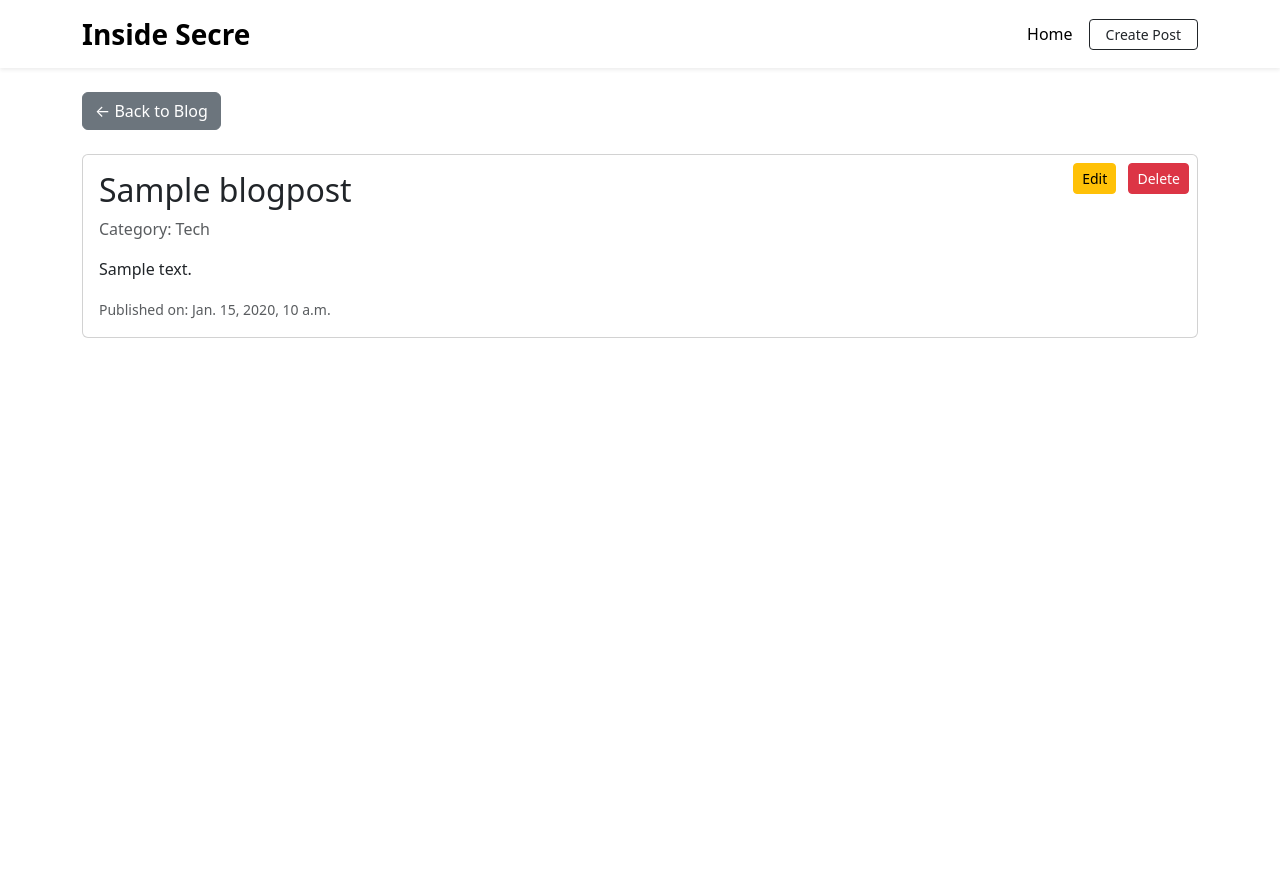
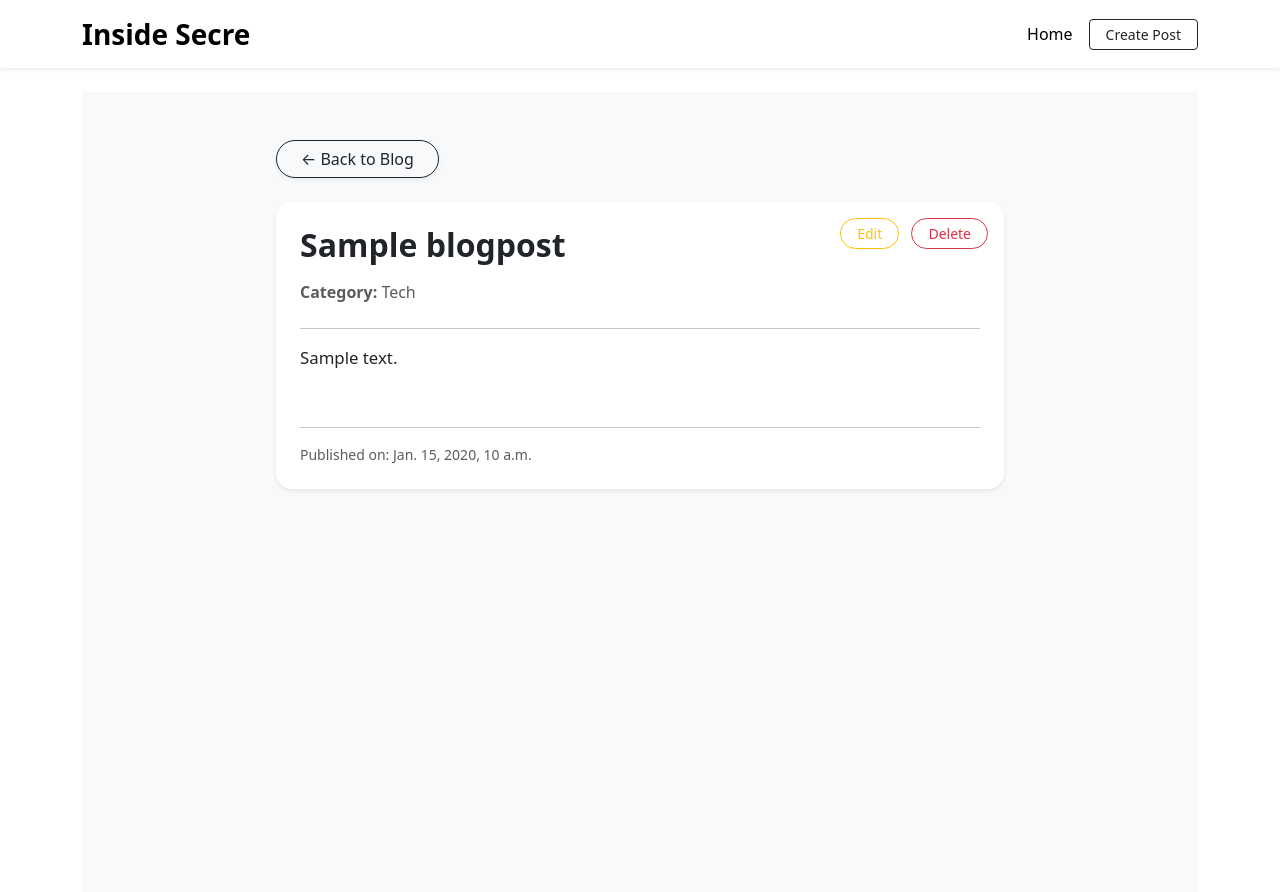
Before and after one commit to secrescence/portfolio-blog, a Django app: page /blog/post/1/ in a window 1280 px wide. Before the commit the page ends 338 px from the top, so only its background shows below. Run offline with Django 5.2, Linux system fonts and the light colour scheme; tables that the repository leaves empty hold one stand-in row (values such as "Sample post").

Commit message:
Style detail page with floating buttons and clear post display

```diff
--- a/blog/templates/blog/detail.html
+++ b/blog/templates/blog/detail.html
@@ -3,19 +3,37 @@
 {% block title %}{{ post.title }} - Details{% endblock %}
 
 {% block content %}
-<a href="{% url 'blog_home' %}" class="btn btn-secondary mb-4">← Back to Blog</a>
-<div class="card position-relative">
-    <div class="card-body">
-        <!-- Button Container -->
-        <div class="position-absolute top-0 end-0 mt-2 me-2">
-            <a href="{% url 'edit_post' post.id %}" class="btn btn-warning btn-sm me-2">Edit</a>
-            <a href="{% url 'delete_post' post.id %}" class="btn btn-danger btn-sm">Delete</a>
+<div class="py-5" style="background-color: #f8f9fa; min-height: 100vh;">
+    <div class="container d-flex justify-content-center align-items-center">
+        <div class="col-md-8">
+            <a href="{% url 'blog_home' %}" class="btn btn-outline-dark mb-4 rounded-pill px-4 shadow-sm">← Back to Blog</a>
+            <div class="card shadow-sm border-0 rounded-4 p-4 position-relative">
+                <!-- Button Container -->
+                <div class="position-absolute top-0 end-0 mt-3 me-3">
+                    <a href="{% url 'edit_post' post.id %}" class="btn btn-outline-warning btn-sm me-2 rounded-pill px-3">Edit</a>
+                    <a href="{% url 'delete_post' post.id %}" class="btn btn-outline-danger btn-sm rounded-pill px-3">Delete</a>
+                </div>
+                <!-- Post Content -->
+                <h2 class="card-title fw-bold mb-3">{{ post.title }}</h2>
+                <p class="text-muted mb-2"><strong>Category:</strong> {{ post.category }}</p>
+                <hr>
+                <div class="card-text mb-4" style="font-size: 1.05rem;">
+                    {{ post.content_html|safe }}
+                </div>
+                <hr>
+                <small class="text-muted">Published on: {{ post.created_at }}</small>
+            </div>
         </div>
-        <!-- Post Content -->
-        <h2 class="card-title">{{ post.title }}</h2>
-        <p class="text-muted">Category: {{ post.category }}</p>
-        <p class="card-text">{{ post.content_html|safe }}</p>
-        <small class="text-muted">Published on: {{ post.created_at }}</small>
     </div>
 </div>
+
+<style>
+.card {
+    transition: transform 0.2s ease, box-shadow 0.2s ease;
+}
+.card:hover {
+    transform: translateY(-3px);
+    box-shadow: 0 10px 25px rgba(0, 0, 0, 0.05);
+}
+</style>
 {% endblock %}
```
